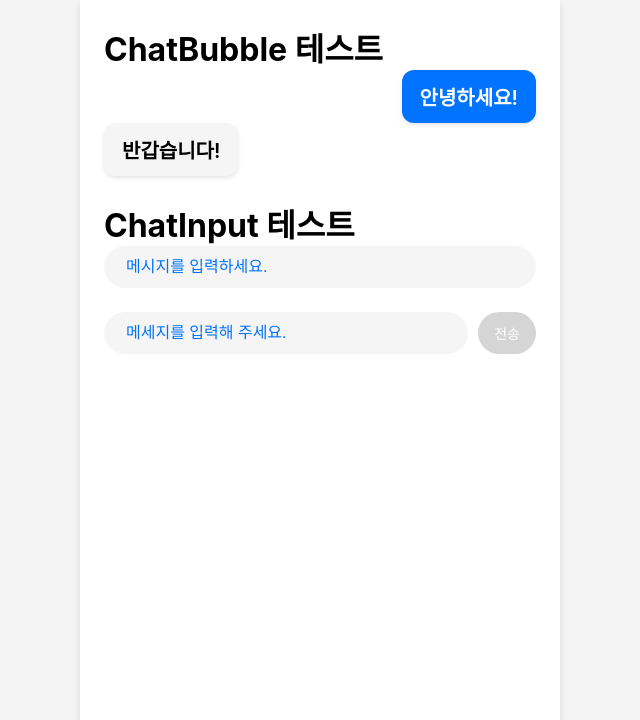
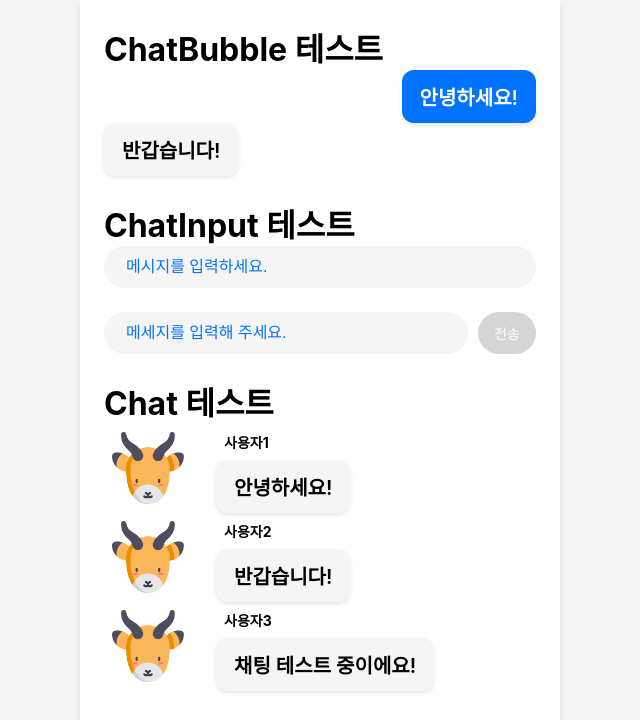
Before and after one commit to Goorm-Team4/liar-game-frontend, a React (Vite) app: page /test in a window 1280 px wide. Shown: the top 720 px of the page, without its empty margins (320-960 px from the left). Built offline with nearby package versions, Linux system fonts and the light colour scheme; a web font is replaced by a local one.

Commit message:
feat(#49): Chat 컴포넌트 제작

```diff
--- a/package.json
+++ b/package.json
@@ -4,6 +4,7 @@
   "private": true,
   "dependencies": {
     "axios": "^1.7.9",
+    "prop-types": "^15.8.1",
     "react": "^19.0.0",
     "react-dom": "^19.0.0",
     "react-router-dom": "^7.1.3",
--- /dev/null
+++ b/src/components/chat/Chat.jsx
@@ -0,0 +1,38 @@
+import React from 'react';
+import styled from 'styled-components';
+import ProfileImg from '../shared/profile/ProfileImg';
+import Nickname from '../shared/profile/Nickname';
+import ChatBubble from './ChatBubble';
+
+function Chat({ profileImg, nickname, message }) {
+  return (
+    <ChatContainer>
+      <ProfileImg size="10vh" src={profileImg} />
+
+      <ChatContent>
+        <Nickname
+          nickname={nickname}
+          size="medium"
+          color="black"
+          fontWeight="bold"
+        />
+        <ChatBubble size="medium" myChat={false} message={message} />
+      </ChatContent>
+    </ChatContainer>
+  );
+}
+
+export default Chat;
+
+const ChatContainer = styled.div`
+  display: flex;
+  align-items: flex-start;
+  gap: 3vh;
+`;
+
+const ChatContent = styled.div`
+  display: flex;
+  flex-direction: column;
+  align-items: flex-start;
+  position: relative;
+`;
--- a/src/components/shared/profile/Nickname.jsx
+++ b/src/components/shared/profile/Nickname.jsx
@@ -1,12 +1,15 @@
+import PropTypes from 'prop-types';
 import { NicknameBox } from './styles';
 
-export const Nickname = ({ nickname, size, color, fontWeight }) => {
+const Nickname = ({ nickname, size, color, fontWeight }) => {
   return (
     <NicknameBox size={size} color={color} fontWeight={fontWeight}>
       {nickname}
     </NicknameBox>
   );
 };
+
+export default Nickname;
 
 Nickname.propTypes = {
   nickname: PropTypes.string.isRequired,
--- a/src/pages/test/index.jsx
+++ b/src/pages/test/index.jsx
@@ -3,10 +3,32 @@ import styled from 'styled-components';
 import ChatBubble from '../../components/chat/ChatBubble/index';
 import ChatInput from '../../components/chat/ChatInput';
 import ChatForm from '../../components/chat/ChatForm';
+import Chat from '../../components/chat/Chat';
+import Char1 from '../../assets/images/char1.png';
 
 function test() {
   const [message, setMessage] = useState('');
   const [lastSentMessage, setLastSentMessage] = useState('');
+  const dummyMessages = [
+    {
+      id: 1,
+      profileImg: Char1,
+      nickname: "사용자1",
+      message: "안녕하세요!",
+    },
+    {
+      id: 2,
+      profileImg: Char1,
+      nickname: "사용자2",
+      message: "반갑습니다!",
+    },
+    {
+      id: 3,
+      profileImg: Char1,
+      nickname: "사용자3",
+      message: "채팅 테스트 중이에요!",
+    },
+  ];
 
   const handleInputChange = (e) => {
     setMessage(e.target.value);
@@ -43,6 +65,18 @@ function test() {
       <TestContainer>
         <ChatForm isMyTurn onSendMessage={handleSend} />
       </TestContainer>
+
+      <TestContainer>
+        <h1>Chat 테스트</h1>
+        {dummyMessages.map((msg) => (
+          <Chat
+            key={msg.id}
+            profileImg={msg.profileImg}
+            nickname={msg.nickname}
+            message={msg.message}
+          />
+      ))}
+      </TestContainer>
     </>
   );
 }
```
Also changed, not shown: 1 other file (tests, documents, lock files or other folders).
